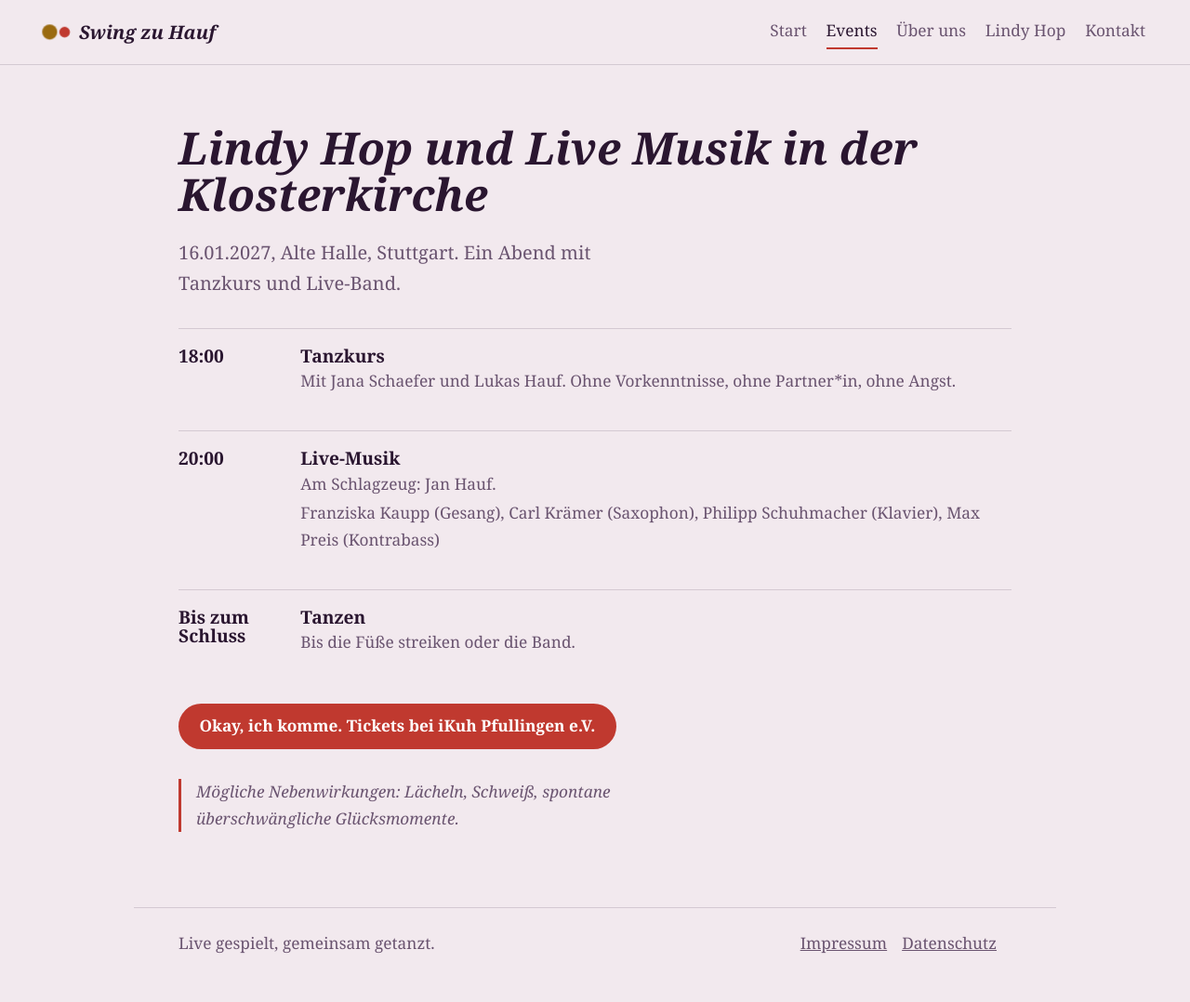
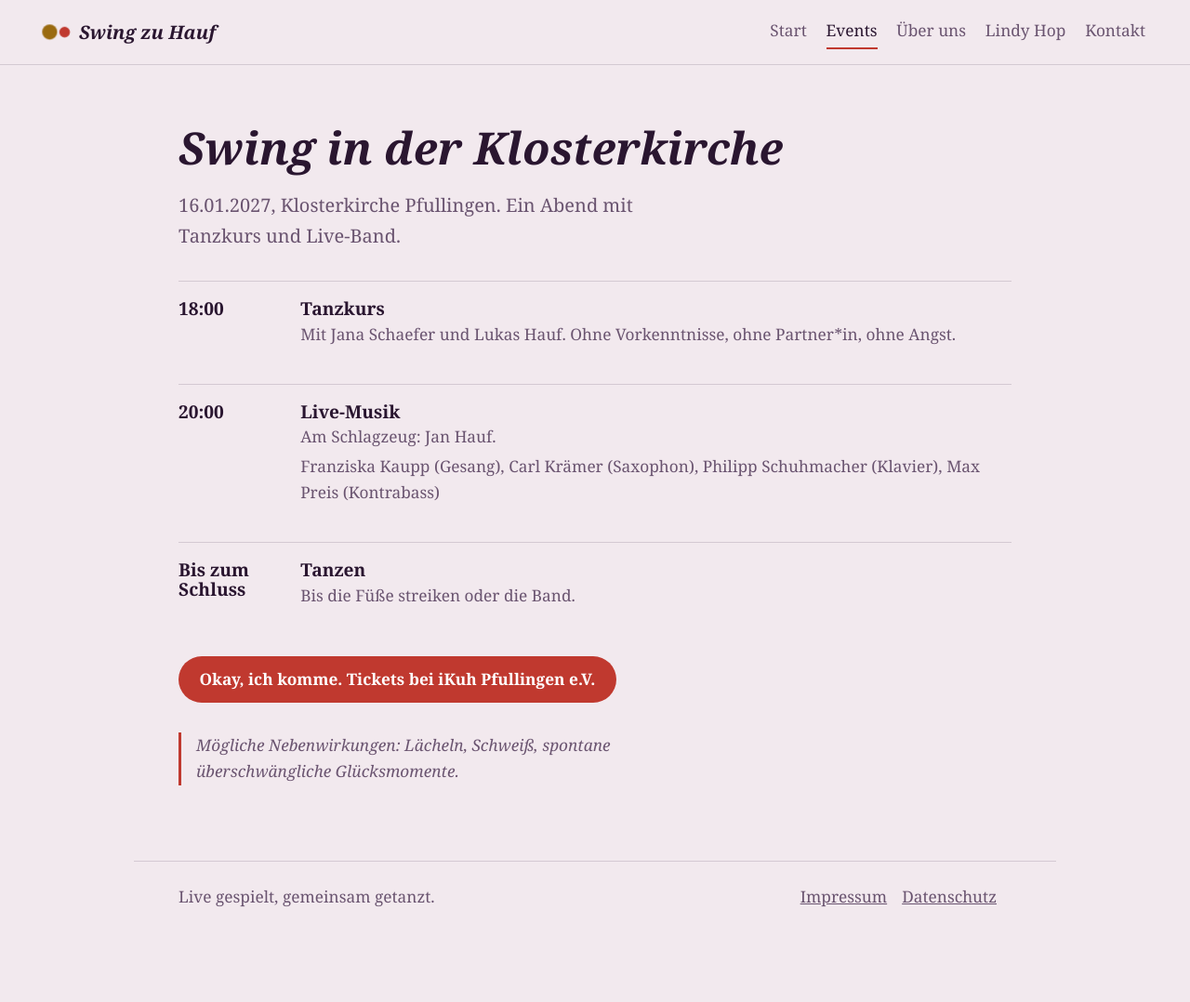
Before and after one commit to grummelgans/swing-zu-hauf, a Jekyll site: the page built from _events/2027-01-16-Klosterkirche.md, in a window 1280 px wide. Shown: the whole page at 93% size. Built offline with Jekyll 4.4.1, drawn with Linux system fonts in a browser that asks for light colours; after the commit the page ends 1028 px from its top, so only the background shows below that.

Commit message:
mit vergangenem Klosterkirchenevent

```diff
--- a/_events/2027-01-16-Klosterkirche.md
+++ b/_events/2027-01-16-Klosterkirche.md
@@ -1,8 +1,8 @@
 ---
-title: Lindy Hop und Live Musik in der Klosterkirche
+title: Swing in der Klosterkirche
 date: 2027-01-16
-untertitel: Ein Abend mit Tanzkurs und Live-Band.   # optional, sonst Standardsatz
-ort: Alte Halle, Stuttgart
+untertitel: Ein Abend mit Tanzkurs und Live-Band.
+ort: Klosterkirche Pfullingen
 beginn_kurs: "18:00"
 beginn_konzert: "20:00"
 tanzlehrer: Jana Schaefer
```
Also changed, not shown: _events/2025-01-18-Klosterkirche.md (added, +12 -0 lines).
